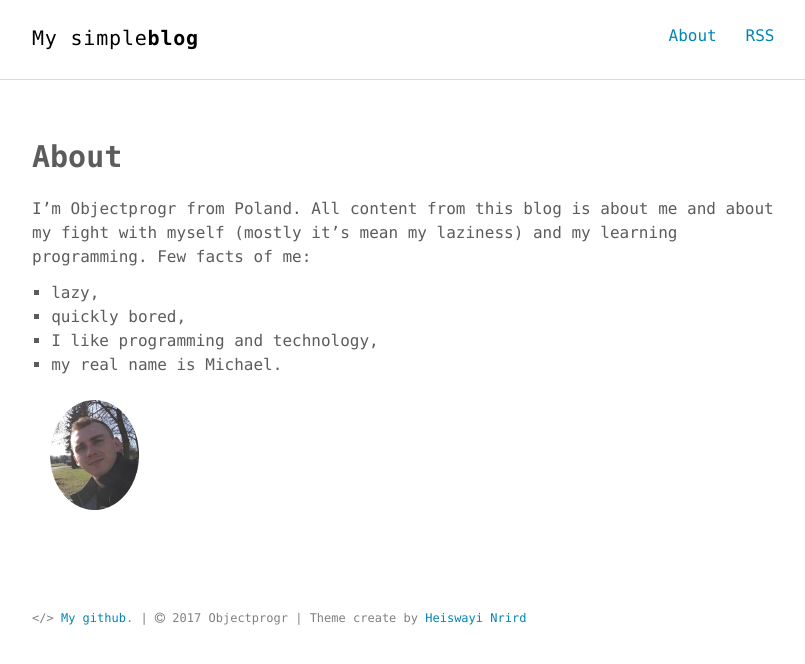
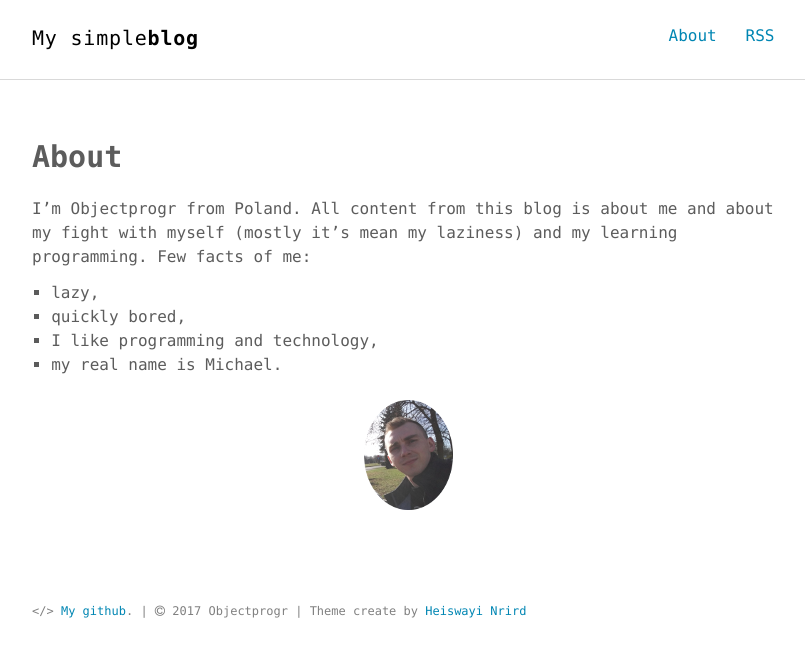
Before and after one commit to objectprogr/old_github_io_website, a Jekyll site: the page built from about.md, in a window 1280 px wide. Shown: the top 664 px of the page, without its empty margins (232-1037 px from the left). Built offline with Jekyll 4.4.1, drawn with Linux system fonts in a browser that asks for light colours.

Commit message:
layout.scss add center image v2

```diff
--- a/assets/scss/_layout.scss
+++ b/assets/scss/_layout.scss
@@ -335,5 +335,6 @@ hr {
 }
 /* To center images */
 .center-image {
-    text-align: center;
+    margin: 0 auto;
+    display: block;
 }
```
Also changed, not shown: about.md (line endings or trailing spaces).
